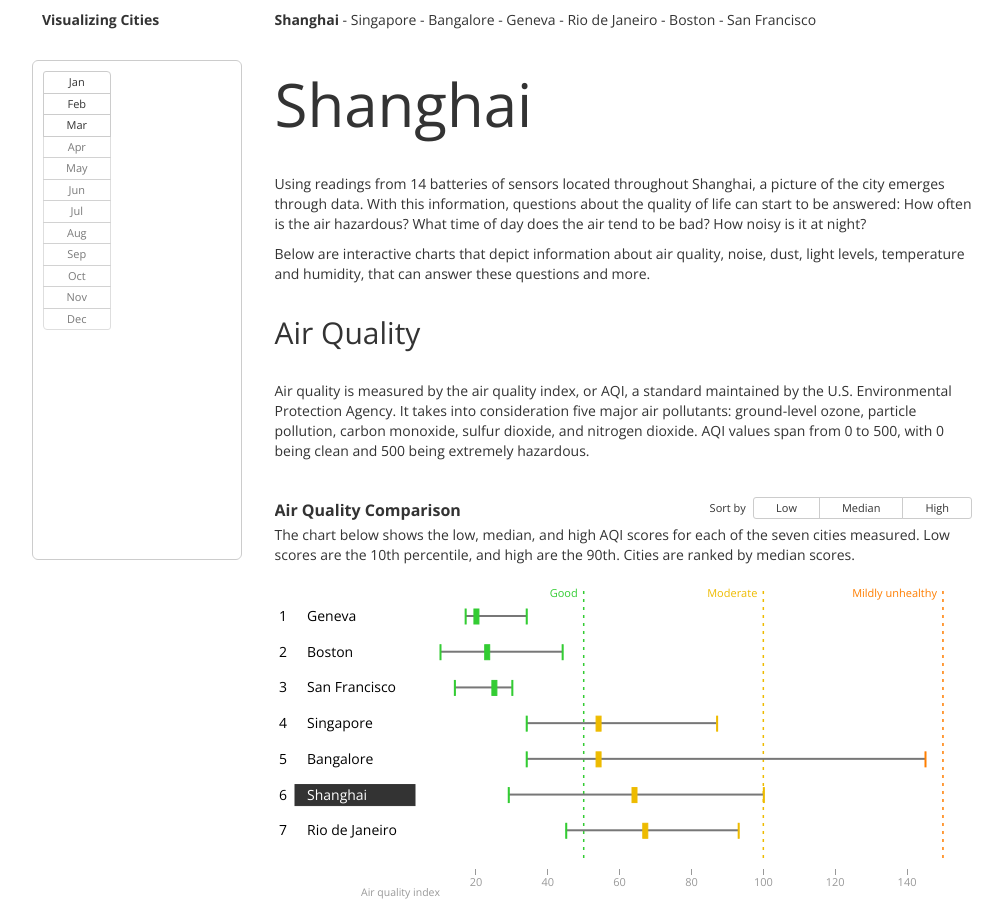
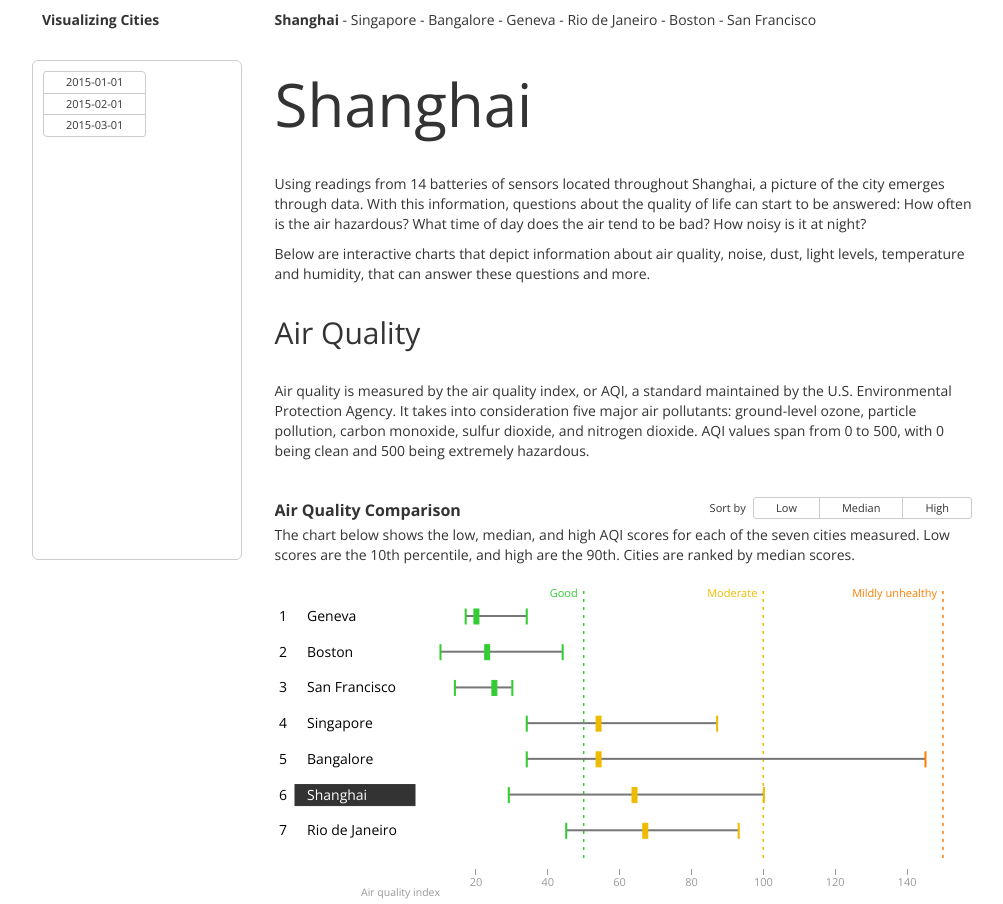
Before and after one commit to kgates-github/datacanvas, a Flask app: page /city/ in a window 1280 px wide. Shown: the top 904 px of the page, without its empty margins (138-1141 px from the left). Run offline with Flask 2, Linux system fonts and the light colour scheme; some libraries are stand-ins or nearby versions.

Commit message:
Add filer class

```diff
--- a/webapp/app/__init__.py
+++ b/webapp/app/__init__.py
@@ -22,6 +22,50 @@ def city(name='Shanghai'):
   #df.reset_index(inplace=True)
   #data = df.to_json()
   data = [
+    {
+      'dimension': 'airquality_raw',
+      'chart': 'filter',
+      'date_from': '2015-01-01',
+      'date_to': '2015-03-15',
+      'time_from': 'T17:00:00.000Z',
+      'time_to': 'T19:00:00.000Z',
+      'data': [
+        {
+          'dimension': 'airquality_raw',
+          'chart': 'monthly',
+          'data': [
+            {
+              'date': '2015-01-01',
+              'median': 64
+            } ,{
+              'date': '2015-02-01',
+              'median': 44
+            } ,{
+              'date': '2015-03-01',
+              'median': 34
+            }
+          ]
+        },{
+          'dimension': 'airquality_raw',
+          'chart': 'time_of_day',
+          'data': [
+            {
+              'name': '2am to 4am',
+              'median': 24
+            } ,{
+              'name': '7am to 9am',
+              'median': 44
+            } ,{
+              'name': '2pm to 4pm',
+              'median': 44
+            },{
+              'name': '5pm to 7pm',
+              'median': 54
+            }
+          ]
+        }
+      ]
+    },
     {
       'dimension': 'airquality_raw',
       'chart': 'timeseries',
--- a/webapp/app/static/js/areachart.js
+++ b/webapp/app/static/js/areachart.js
@@ -22,7 +22,7 @@
       this.xAxis = d3.svg.axis().scale(this.scaleX).tickSize(-6);
       this.yAxis = d3.svg.axis().scale(this.scaleY).orient("left");
       this.svg = d3.select("#" + this.el).append("svg").attr("width", this.params.width).attr("height", this.params.height);
-      this.svg.append("g").attr("class", "x axis").attr("transform", "translate(" + this.params.margin.left + ", " + (this.params.height - this.params.margin.bottom + 20) + ")").call(this.xAxis);
+      this.svg.append("g").attr("class", "x axis").attr("transform", "translate(20, " + (this.params.height - this.params.margin.bottom + 20) + ")").call(this.xAxis);
       this.svg.append("g").attr("class", "y axis").attr("transform", "translate(" + (this.params.margin.left - 1) + ", " + this.params.margin.top + ")").call(this.yAxis).append("text").attr("transform", "rotate(-90)").attr("y", 6).attr("dy", "0.8em").style("text-anchor", "end").style("font-size", "11px").text("Air quality index");
       this.chart = this.svg.append("g").attr("transform", "translate(" + this.params.margin.left + ", " + this.params.margin.top + ")");
       this.areaMax = d3.svg.area().x((function(_this) {
@@ -89,6 +89,8 @@
     };
 
     AreaChart.prototype.update = function(data) {
+      var duration;
+      duration = this._getDuration();
       this.data = data;
       this.scaleX = this._getScaleX();
       this.scaleY = this._getScaleY();
@@ -129,11 +131,11 @@
           return _this.scaleY(d.median);
         };
       })(this));
-      this.areaMaxPlot.datum(this.data).transition().duration(1000).attr("d", this.areaMax);
-      this.areaPercentilePlot.datum(this.data).transition().duration(1000).attr("d", this.areaPercentile);
-      this.areaMedianPlot.datum(this.data).transition().duration(1000).attr("d", this.line);
-      this.svg.selectAll("g.x.axis").transition().duration(1000).call(this.xAxis);
-      return this.svg.selectAll("g.y.axis").transition().duration(1000).call(this.yAxis);
+      this.areaMaxPlot.datum(this.data).transition().duration(duration).attr("d", this.areaMax);
+      this.areaPercentilePlot.datum(this.data).transition().duration(duration).attr("d", this.areaPercentile);
+      this.areaMedianPlot.datum(this.data).transition().duration(duration).attr("d", this.line);
+      this.svg.selectAll("g.x.axis").transition().duration(duration).call(this.xAxis);
+      return this.svg.selectAll("g.y.axis").transition().duration(duration).call(this.yAxis);
     };
 
     return AreaChart;
--- a/webapp/app/static/js/chart.js
+++ b/webapp/app/static/js/chart.js
@@ -12,6 +12,18 @@
       null;
     }
 
+    Chart.prototype._isAboveTheFold = function() {
+      return $(window).scrollTop() + $(window).height() > $("#" + this.el).offset().top;
+    };
+
+    Chart.prototype._getDuration = function() {
+      if (this._isAboveTheFold()) {
+        return 1000;
+      } else {
+        return 0;
+      }
+    };
+
     return Chart;
 
   })();
--- a/webapp/app/static/js/city.js
+++ b/webapp/app/static/js/city.js
@@ -62,6 +62,23 @@
   config = {
     charts: [
       {
+        type: 'Filter',
+        params: {
+          el: 'filter-container',
+          chart: 'filter',
+          dimension: 'airquality_raw',
+          scale: d3.scale.linear,
+          width: 200,
+          height: 530,
+          qualitative: helpers.aqiQualitative,
+          margin: {
+            top: 40,
+            right: 50,
+            bottom: 40,
+            left: 165
+          }
+        }
+      }, {
         type: 'BoxPlot',
         params: {
           el: 'ranking-airquality_raw',
--- /dev/null
+++ b/webapp/app/static/js/filter.js
@@ -0,0 +1,83 @@
+// Generated by CoffeeScript 1.9.0
+(function() {
+  var Filter,
+    __extends = function(child, parent) { for (var key in parent) { if (__hasProp.call(parent, key)) child[key] = parent[key]; } function ctor() { this.constructor = child; } ctor.prototype = parent.prototype; child.prototype = new ctor(); child.__super__ = parent.prototype; return child; },
+    __hasProp = {}.hasOwnProperty;
+
+  Filter = (function(_super) {
+    __extends(Filter, _super);
+
+    function Filter(_at_app, _at_params, _at_data, _at_city, _at_helpers) {
+      var self;
+      this.app = _at_app;
+      this.params = _at_params;
+      this.data = _at_data;
+      this.city = _at_city;
+      this.helpers = _at_helpers;
+      self = this;
+      this.data = _.sortBy(this.data, "median");
+      this.el = this.params.el;
+      this.scaleX = this._getScaleX();
+      this.scaleY = this._getScaleY();
+      this.qualitative = this.params.qualitative || [];
+      this.xAxis = d3.svg.axis().scale(this.scaleX).tickSize(-6).tickSubdivide(true);
+      this.dataMonthly = _.findWhere(this.data, {
+        dimension: this.params.dimension,
+        chart: 'monthly'
+      });
+      this.dataMonthly = this.dataMonthly.data;
+      this.buttonsMonthly = d3.select("#" + this.el).append("div").attr("class", "btn-group-vertical");
+      this.buttonsMonthly.selectAll("button").data(this.dataMonthly).enter().append("button").attr("type", "button").attr("class", "btn btn-default btn-sm btn-compact").html(function(d) {
+        return d.date;
+      });
+
+      /*
+      <div class="btn-group-vertical" role="group" aria-label="">
+          <button type="button" class="btn btn-default btn-sm btn-compact">Jan</button>
+          <button type="button" class="btn btn-default btn-sm btn-compact">Feb</button>
+          <button type="button" class="btn btn-default btn-sm btn-compact">Mar</button>
+
+
+       * X axis
+      @svg.append("g")
+        .attr("class", "x axis")
+        .attr("transform", "translate(#{@params.margin.left}," + (@params.height - 30) + ")")
+        .call(@xAxis)
+       */
+    }
+
+    Filter.prototype._getScaleX = function() {
+      var domainX, rangeX;
+      domainX = this._getDomain(this.data);
+      rangeX = [0, this.params.width - (this.params.margin.left + this.params.margin.right)];
+      return this.params.scale().domain(domainX).range(rangeX);
+    };
+
+    Filter.prototype._getScaleY = function() {
+      var domainY, rangeY;
+      domainY = [0, this.data.length];
+      rangeY = [0, this.params.height - (this.params.margin.top + this.params.margin.bottom)];
+      return d3.scale.linear().domain(domainY).range(rangeY);
+    };
+
+    Filter.prototype._getDomain = function(data) {
+      var max, min;
+      max = _.max(_.pluck(data, "upper"));
+      min = _.min(_.pluck(data, "lower"));
+      return [min, max];
+    };
+
+    Filter.prototype.update = function(data) {
+      var self;
+      self = this;
+      this.data = data;
+      return this.scaleX = this._getScaleX();
+    };
+
+    return Filter;
+
+  })(APP.charts['Chart']);
+
+  APP.charts['Filter'] = Filter;
+
+}).call(this);
--- a/webapp/app/templates/city.html
+++ b/webapp/app/templates/city.html
@@ -7,21 +7,8 @@
     <div style="margin-top:10px;">
       <span style="font-weight:bold; margin-left:10px;" class="header-5">Visualizing Cities</span>
     </div>
-    <div id="filters" style="border:1px solid #ccc; width:210px; height:500px; position:fixed; top:60px; border-radius: 6px; padding:10px;">
-      <div class="btn-group-vertical" role="group" aria-label="">
-        <button type="button" class="btn btn-default btn-sm btn-compact">Jan</button>
-        <button type="button" class="btn btn-default btn-sm btn-compact">Feb</button>
-        <button type="button" class="btn btn-default btn-sm btn-compact">Mar</button>
-        <button type="button" class="btn btn-default btn-sm btn-compact disabled">Apr</button>
-        <button type="button" class="btn btn-default btn-sm btn-compact disabled">May</button>
-        <button type="button" class="btn btn-default btn-sm btn-compact disabled">Jun</button>
-        <button type="button" class="btn btn-default btn-sm btn-compact disabled">Jul</button>
-        <button type="button" class="btn btn-default btn-sm btn-compact disabled">Aug</button>
-        <button type="button" class="btn btn-default btn-sm btn-compact disabled">Sep</button>
-        <button type="button" class="btn btn-default btn-sm btn-compact disabled">Oct</button>
-        <button type="button" class="btn btn-default btn-sm btn-compact disabled">Nov</button>
-        <button type="button" class="btn btn-default btn-sm btn-compact disabled">Dec</button>
-      </div>
+    <div id="filter-container" style="border:1px solid #ccc; width:210px; height:500px; position:fixed; top:60px; border-radius: 6px; padding:10px;">
+
     </div>
   </div>
   <div class="col-sm-9">
@@ -91,6 +78,50 @@
   var data = {{data | safe}};
   var city = "{{city | safe}}";
   var fakeData = [
+    {
+      'dimension': 'airquality_raw',
+      'chart': 'filter',
+      'date_from': '2015-01-01',
+      'date_to': '2015-03-15',
+      'time_from': 'T17:00:00.000Z',
+      'time_to': 'T19:00:00.000Z',
+      'data': [
+        {
+          'dimension': 'airquality_raw',
+          'chart': 'monthly',
+          'data': [
+            {
+              'date': '2015-01-01',
+              'median': 64
+            } ,{
+              'date': '2015-02-01',
+              'median': 44
+            } ,{
+              'date': '2015-03-01',
+              'median': 34
+            }
+          ]
+        },{
+          'dimension': 'airquality_raw',
+          'chart': 'time_of_day',
+          'data': [
+            {
+              'name': '2am to 4am',
+              'median': 14
+            } ,{
+              'name': '7am to 9am',
+              'median': 54
+            } ,{
+              'name': '2pm to 4pm',
+              'median': 49
+            },{
+              'name': '5pm to 7pm',
+              'median': 62
+            }
+          ]
+        }
+      ]
+    },
     {
       'dimension': 'airquality_raw',
       'chart': 'timeseries',
@@ -332,6 +363,7 @@
   ]
   </script>
   <script type="text/javascript" src="{{url_for('static', filename='js/chart.js')}}"></script>
+  <script type="text/javascript" src="{{url_for('static', filename='js/filter.js')}}"></script>
   <script type="text/javascript" src="{{url_for('static', filename='js/boxplot.js')}}"></script>
   <script type="text/javascript" src="{{url_for('static', filename='js/areachart.js')}}"></script>
   <script type="text/javascript" src="{{url_for('static', filename='js/city.js')}}"></script>
```
Also changed, not shown: 4 other files.
